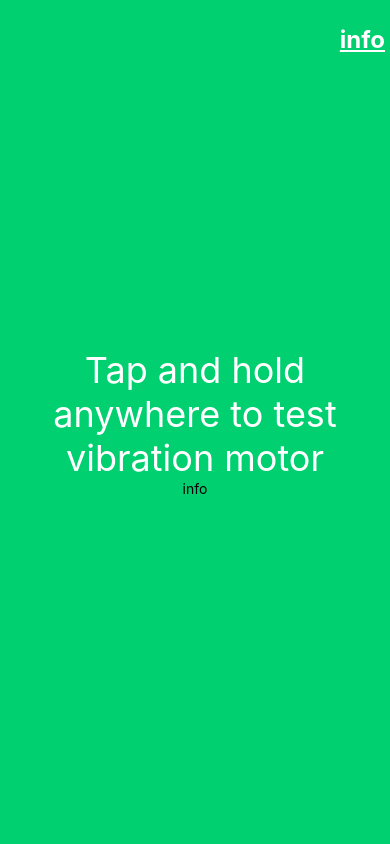
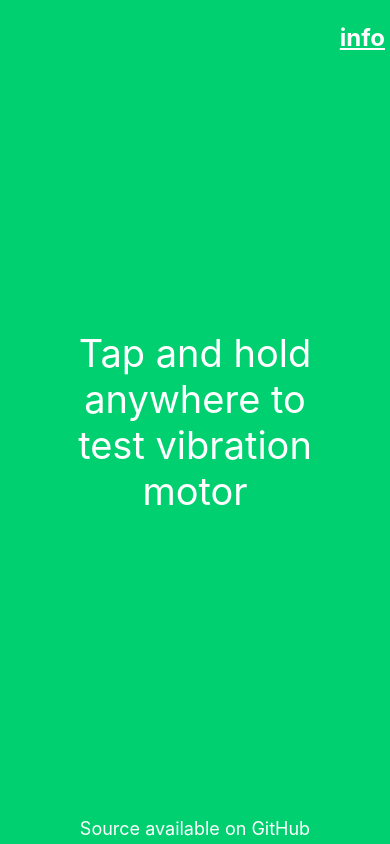
Before and after one commit to Akintunde102/vibration-tester-android, a React Native app: screen / in a window 390 px wide. Built offline with nearby package versions, Linux system fonts and the light colour scheme.

Commit message:
Update logo, information text changes

```diff
--- a/App.js
+++ b/App.js
@@ -26,7 +26,7 @@ export default class App extends React.Component {
         </Text>
 
         <Text style={styles.motto}>
-          info
+          Source available on GitHub
         </Text>
 
       </View>
@@ -46,7 +46,7 @@ const styles = StyleSheet.create({
 
   instructionText: {
     position: 'relative',
-    fontSize: 36,
+    fontSize: 38,
     color: '#fff',
     marginLeft: 50,
     marginRight: 50,
@@ -57,10 +57,20 @@ const styles = StyleSheet.create({
     position: 'absolute',
     fontSize: 24,
     color: '#fff',
-    top: 25,
+    top: 23,
     right: 5,
     fontWeight: 'bold',
     textDecorationLine: 'underline',
   },
 
+  motto: {
+    position: 'absolute',
+    fontSize: 18,
+    color: '#fff',
+    bottom: 5,
+    left: 0,
+    right: 0,
+    textAlign: 'center',
+  },
+
 });
```
Also changed, not shown: assets/icon.png.
